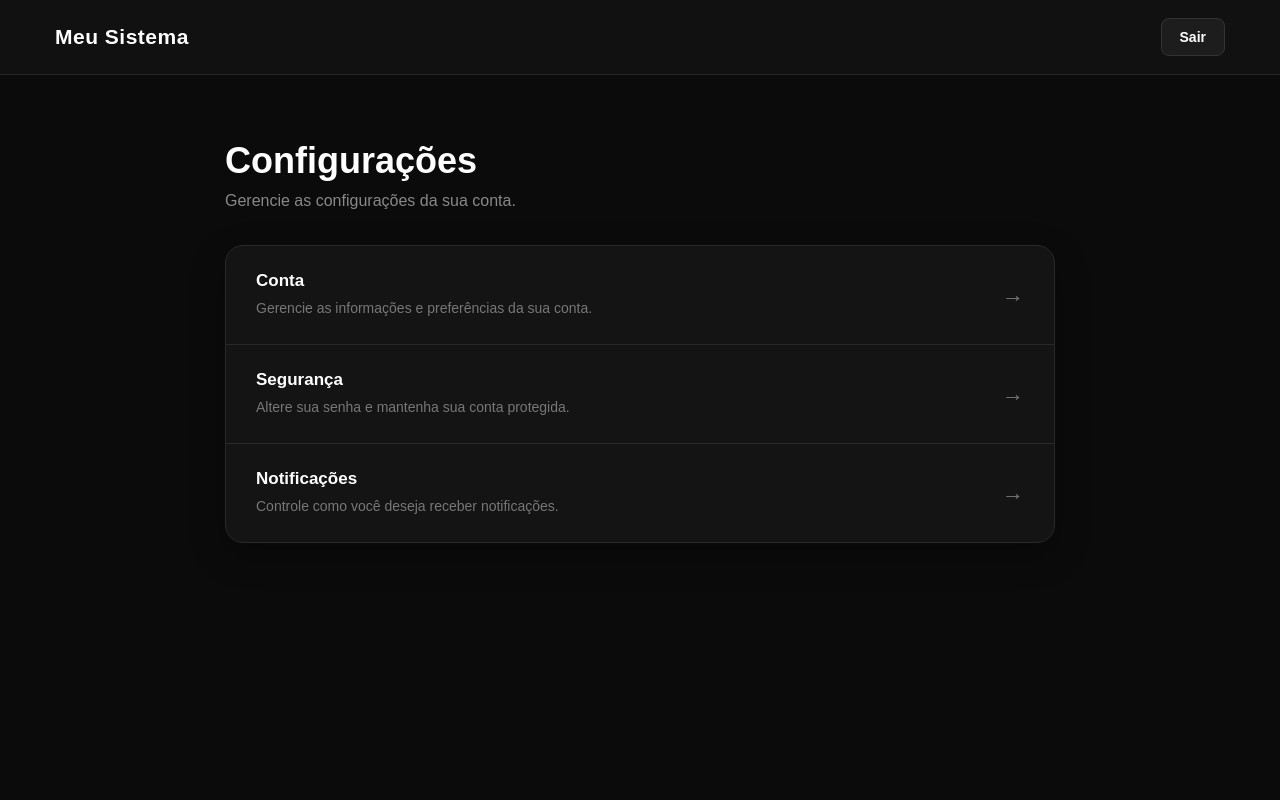
After one commit to joaovitorfelipe/login-e-cadastro, a Flask app: page /configuracoes in a window 1280 px wide. The commit adds this page. Run offline with Flask 3, Linux system fonts and the light colour scheme; the visitor is signed in with stand-in values (Sample User, id 1); some libraries are stand-ins or nearby versions.

Commit message:
Criação Das Configurações

```diff
--- a/app.py
+++ b/app.py
@@ -181,6 +181,14 @@ def perfil():
 
     return redirect(url_for("inicio"))
 
+@app.route("/configuracoes")
+def configuracoes():
+
+    if "usuario" not in session:
+        return redirect(url_for("inicio"))
+
+    return render_template("configuracoes.html")
+
 @app.route("/logout")
 def logout():
 
--- a/static/configuracoes.css
+++ b/static/configuracoes.css
@@ -0,0 +1,197 @@
+* {
+    box-sizing: border-box;
+}
+
+body {
+    margin: 0;
+    min-height: 100vh;
+
+    font-family: Arial, sans-serif;
+
+    background: #0b0b0b;
+    color: white;
+}
+
+
+/* =========================
+   HEADER
+========================= */
+
+header {
+    height: 75px;
+
+    display: flex;
+    align-items: center;
+    justify-content: space-between;
+
+    padding: 0 55px;
+
+    background: #111;
+
+    border-bottom: 1px solid #252525;
+}
+
+header h2 {
+    margin: 0;
+
+    font-size: 21px;
+    font-weight: 600;
+
+    letter-spacing: 0.5px;
+}
+
+header a {
+    padding: 10px 18px;
+
+    color: white;
+    background: #1d1d1d;
+
+    border: 1px solid #333;
+    border-radius: 8px;
+
+    text-decoration: none;
+
+    font-size: 14px;
+    font-weight: bold;
+
+    transition: 0.2s;
+}
+
+header a:hover {
+    background: #b91c1c;
+    border-color: #ef4444;
+}
+
+
+/* =========================
+   CONTEÚDO
+========================= */
+
+main {
+    max-width: 900px;
+
+    margin: 0 auto;
+
+    padding: 65px 35px;
+}
+
+
+/* =========================
+   TÍTULO
+========================= */
+
+.titulo {
+    margin-bottom: 35px;
+}
+
+.titulo h1 {
+    margin: 0 0 10px;
+
+    font-size: 36px;
+}
+
+.titulo p {
+    margin: 0;
+
+    color: #888;
+
+    font-size: 16px;
+}
+
+
+/* =========================
+   CONFIGURAÇÕES
+========================= */
+
+.configuracoes {
+    overflow: hidden;
+
+    background: #141414;
+
+    border: 1px solid #292929;
+    border-radius: 18px;
+
+    box-shadow: 0 12px 35px rgba(0, 0, 0, 0.3);
+}
+
+
+/* =========================
+   ITEM
+========================= */
+
+.config-item {
+    display: flex;
+    align-items: center;
+    justify-content: space-between;
+
+    padding: 25px 30px;
+
+    border-bottom: 1px solid #292929;
+
+    cursor: pointer;
+
+    transition: 0.2s;
+}
+
+.config-item:last-child {
+    border-bottom: none;
+}
+
+.config-item:hover {
+    background: #181818;
+}
+
+.config-item h3 {
+    margin: 0 0 7px;
+
+    font-size: 17px;
+}
+
+.config-item p {
+    margin: 0;
+
+    color: #777;
+
+    font-size: 14px;
+
+    line-height: 1.5;
+}
+
+.config-item > span {
+    color: #777;
+
+    font-size: 22px;
+
+    transition: 0.2s;
+}
+
+.config-item:hover > span {
+    color: white;
+
+    transform: translateX(5px);
+}
+
+
+/* =========================
+   RESPONSIVIDADE
+========================= */
+
+@media (max-width: 700px) {
+
+    header {
+        padding: 0 25px;
+    }
+
+    main {
+        padding: 40px 20px;
+    }
+
+    .titulo h1 {
+        font-size: 30px;
+    }
+
+    .config-item {
+        padding: 22px;
+    }
+
+}
--- /dev/null
+++ b/templates/configuracoes.html
@@ -0,0 +1,87 @@
+<!DOCTYPE html>
+<html lang="pt-br">
+
+<head>
+    <meta charset="UTF-8">
+    <meta name="viewport" content="width=device-width, initial-scale=1.0">
+
+    <title>Configurações</title>
+
+    <link rel="stylesheet" href="{{ url_for('static', filename='configuracoes.css') }}">
+</head>
+
+<body>
+
+    <header>
+
+        <h2>Meu Sistema</h2>
+
+        <a href="/logout">Sair</a>
+
+    </header>
+
+
+    <main>
+
+        <section class="titulo">
+
+            <h1>Configurações</h1>
+
+            <p>Gerencie as configurações da sua conta.</p>
+
+        </section>
+
+
+        <section class="configuracoes">
+
+            <div class="config-item">
+
+                <div>
+                    <h3>Conta</h3>
+
+                    <p>
+                        Gerencie as informações e preferências da sua conta.
+                    </p>
+                </div>
+
+                <span>→</span>
+
+            </div>
+
+
+            <div class="config-item">
+
+                <div>
+                    <h3>Segurança</h3>
+
+                    <p>
+                        Altere sua senha e mantenha sua conta protegida.
+                    </p>
+                </div>
+
+                <span>→</span>
+
+            </div>
+
+
+            <div class="config-item">
+
+                <div>
+                    <h3>Notificações</h3>
+
+                    <p>
+                        Controle como você deseja receber notificações.
+                    </p>
+                </div>
+
+                <span>→</span>
+
+            </div>
+
+        </section>
+
+    </main>
+
+</body>
+
+</html>
--- a/templates/home.html
+++ b/templates/home.html
@@ -73,7 +73,7 @@
                         Personalize as configurações da sua conta.
                     </p>
 
-                    <a href="#">
+                    <a href="/configuracoes">
                         Acessar <span>→</span>
                     </a>
 
```
